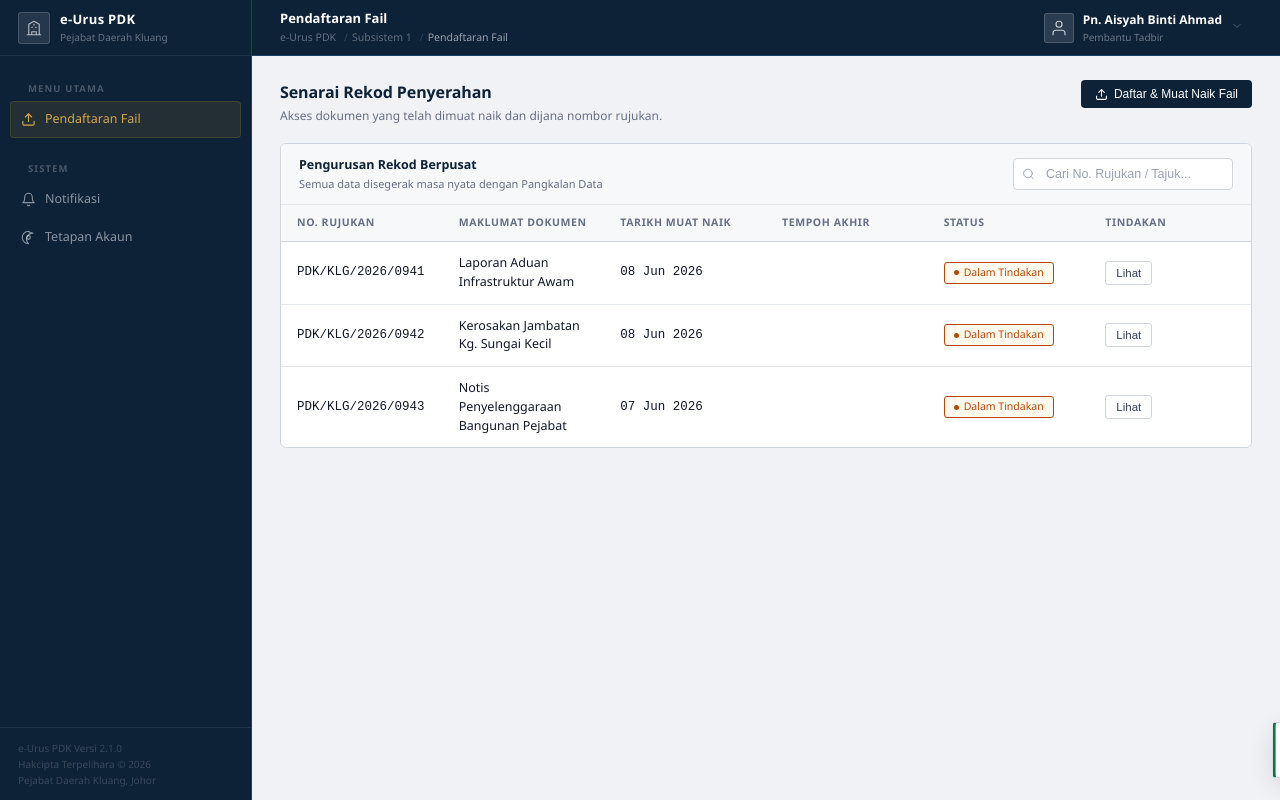
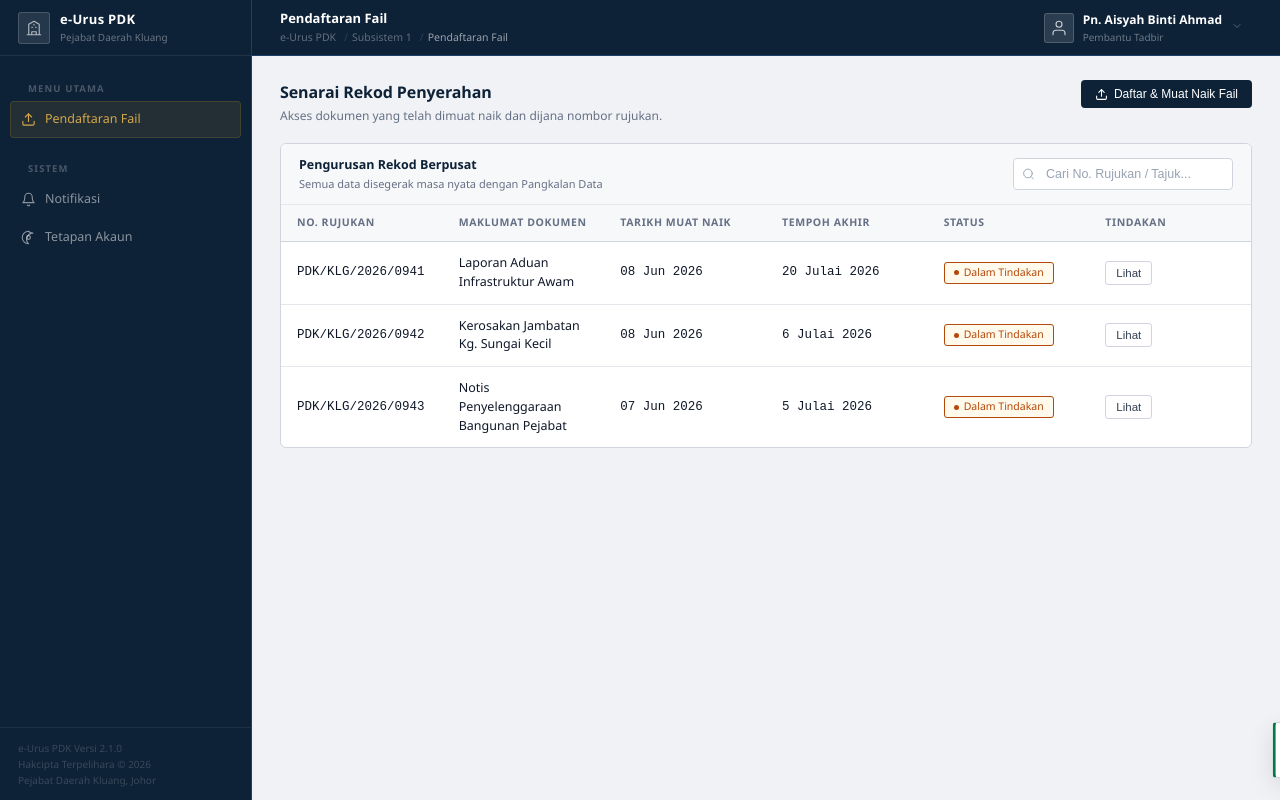
Before and after one commit to tirazman/TRIPLEA-SCSE2243-ADP-PROJECT1, a React (Vite) app in the folder frontend/: page /pembantu-tadbir/pendaftaran in a window 1280 px wide. Built offline with nearby package versions, Linux system fonts and the light colour scheme.

Commit message:
Fix missing dueDate

```diff
--- a/frontend/src/data/PTSubmissionList.jsx
+++ b/frontend/src/data/PTSubmissionList.jsx
@@ -2,18 +2,21 @@ export const PTSubmissionList = [
   {
     ref: "PDK/KLG/2026/0941",
     title: "Laporan Aduan Infrastruktur Awam",
+    dueDate: "20 Julai 2026",
     date: "08 Jun 2026",
     status: "Direkodkan"
   },
   {
     ref: "PDK/KLG/2026/0942",
     title: "Kerosakan Jambatan Kg. Sungai Kecil",
+    dueDate : "6 Julai 2026",
     date: "08 Jun 2026",
     status: "Direkodkan"
   },
   {
     ref: "PDK/KLG/2026/0943",
     title: "Notis Penyelenggaraan Bangunan Pejabat",
+    dueDate: "5 Julai 2026",
     date: "07 Jun 2026",
     status: "Disemak"
   }
--- a/frontend/src/view/PembantuTadbir/PTPendaftaranFail.jsx
+++ b/frontend/src/view/PembantuTadbir/PTPendaftaranFail.jsx
@@ -301,7 +301,7 @@ export default function PTPendaftaranFail() {
                       />
                     </div>
                     <div className="form-group">
-                      <label htmlFor="dueDate">Tempoh Akhir (Due Date) <span className="required">*</span></label>
+                      <label htmlFor="dueDate">Tempoh Akhir <span className="required">*</span></label>
                       <input
                         type="date"
                         id="dueDate"
```
